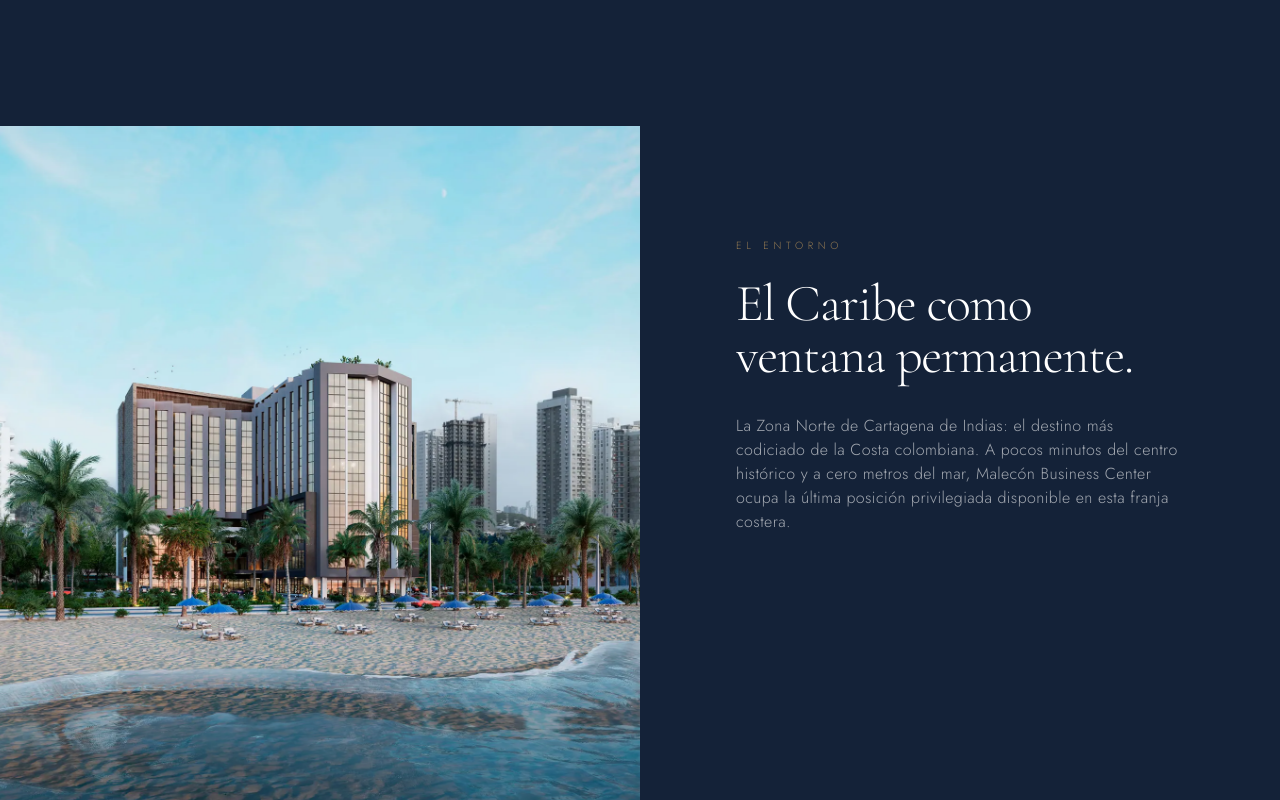
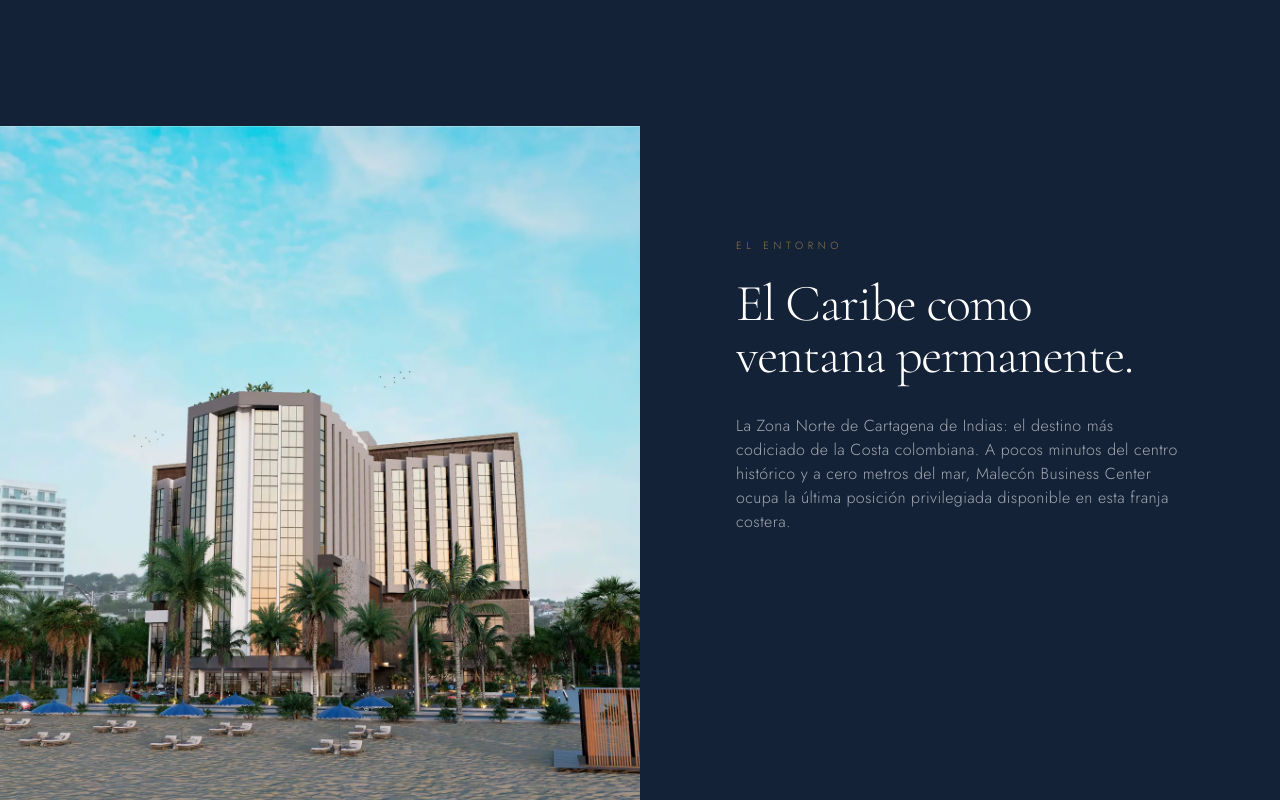
Before and after one commit to jerdiaz/malecon-residences, a Next.js app: page / in a window 1280 px wide. Shown: the part 4320-5120 px from the top of the page. Built offline with nearby package versions, Linux system fonts and the light colour scheme.

Commit message:
Entorno: cambiar el render por uno sin grua ni obra a la vista

```diff
--- a/src/app/page.tsx
+++ b/src/app/page.tsx
@@ -72,13 +72,18 @@ export default function Home() {
         {/* Galería de renders arquitectónicos */}
         <RendersGallery />
 
-        {/* Story 2 — El Caribe como contexto */}
+        {/* Story 2 — El Caribe como contexto.
+            Se cambió `panoramica-zona-norte` por este render: aquel tenía una
+            grúa y una torre en obra a la vista (a x≈1575 del original), y
+            ningún encuadre de la animación de entrada las dejaba fuera. Este
+            es la Escena 12 de la entrega, que ya vivía en la galería como
+            "El malecón" — se reusa el mismo archivo en vez de duplicarlo. */}
         <StoryBlock
           id="entorno"
           kicker="El Entorno"
           title="El Caribe como ventana permanente."
           body="La Zona Norte de Cartagena de Indias: el destino más codiciado de la Costa colombiana. A pocos minutos del centro histórico y a cero metros del mar, Malecón Business Center ocupa la última posición privilegiada disponible en esta franja costera."
-          image="/images/renders/panoramica-zona-norte.webp"
+          image="/images/renders/malecon-playa.webp"
           imagePos="left"
         />
 
```
Also changed, not shown: 1 other file (tests, documents, lock files or other folders).
